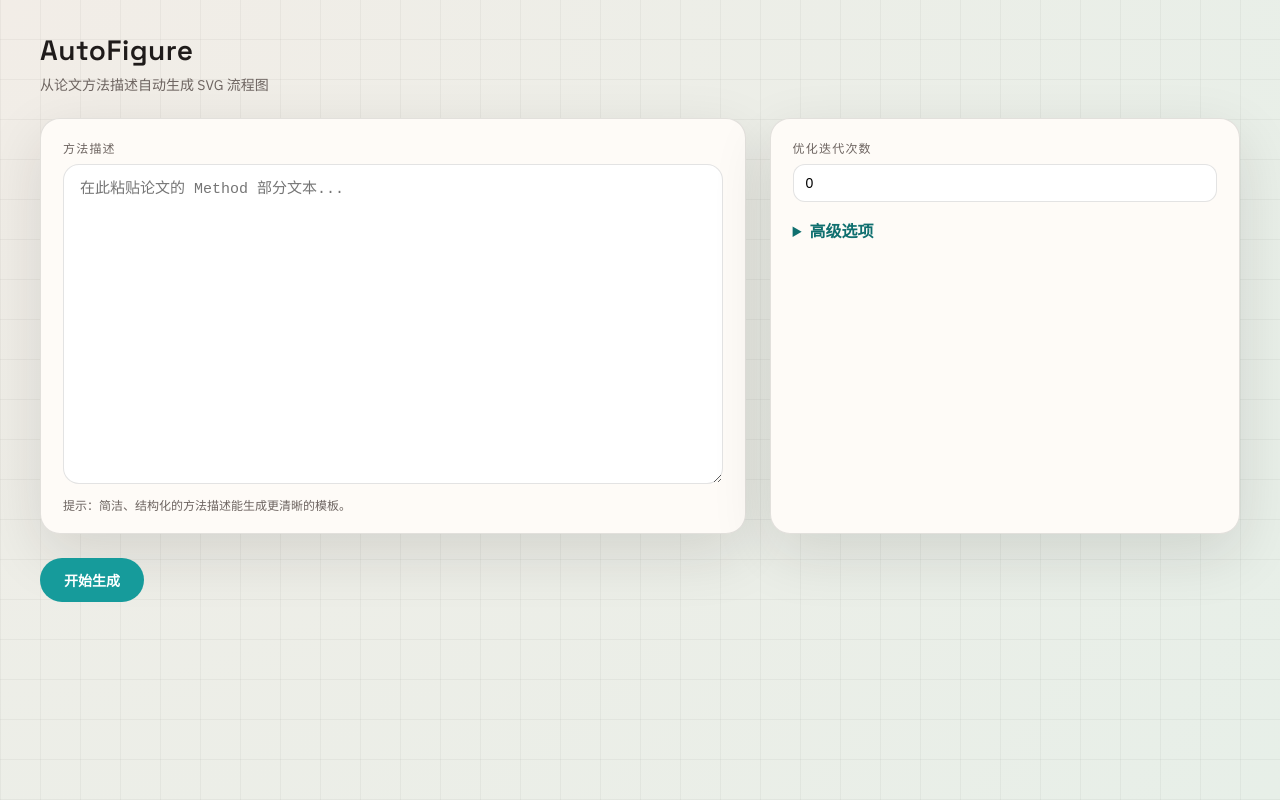
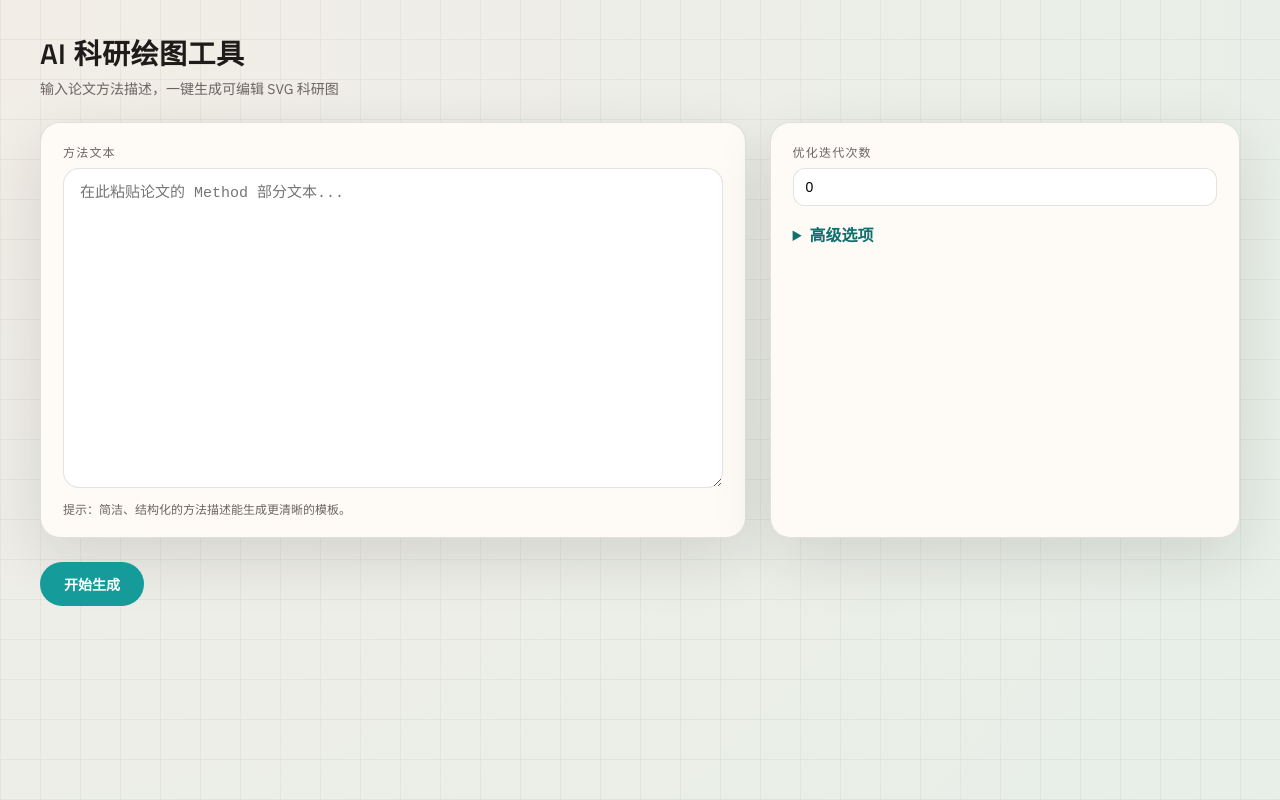
Before and after one commit to hopeful220211/autofigure-svg, a plain HTML site: page web/index.html in a window 1280 px wide. Drawn offline with Linux system fonts and the light colour scheme.

Commit message:
调整首页文案：标题改为「AI 科研绘图工具」
- 页面标题：AI 科研绘图工具
- 品牌名：AI 科研绘图工具
- 副标题：输入论文方法描述，一键生成可编辑 SVG 科研图
- 文本框标签：方法文本

Co-Authored-By: Claude Opus 4.6 <noreply@anthropic.com>

```diff
--- a/web/index.html
+++ b/web/index.html
@@ -3,7 +3,7 @@
   <head>
     <meta charset="utf-8" />
     <meta name="viewport" content="width=device-width, initial-scale=1" />
-    <title>AutoFigure - 论文方法图生成</title>
+    <title>AI 科研绘图工具</title>
     <link rel="icon" href="/favicon.svg" type="image/svg+xml" />
     <link rel="stylesheet" href="/styles.css" />
   </head>
@@ -11,14 +11,14 @@
     <div class="page">
       <header class="topbar">
         <div>
-          <div class="brand">AutoFigure</div>
-          <div class="subtitle">从论文方法描述自动生成 SVG 流程图</div>
+          <div class="brand">AI 科研绘图工具</div>
+          <div class="subtitle">输入论文方法描述，一键生成可编辑 SVG 科研图</div>
         </div>
       </header>
 
       <main class="input-layout">
         <section class="card">
-          <label class="field-label" for="methodText">方法描述</label>
+          <label class="field-label" for="methodText">方法文本</label>
           <textarea
             id="methodText"
             class="textarea"
```
